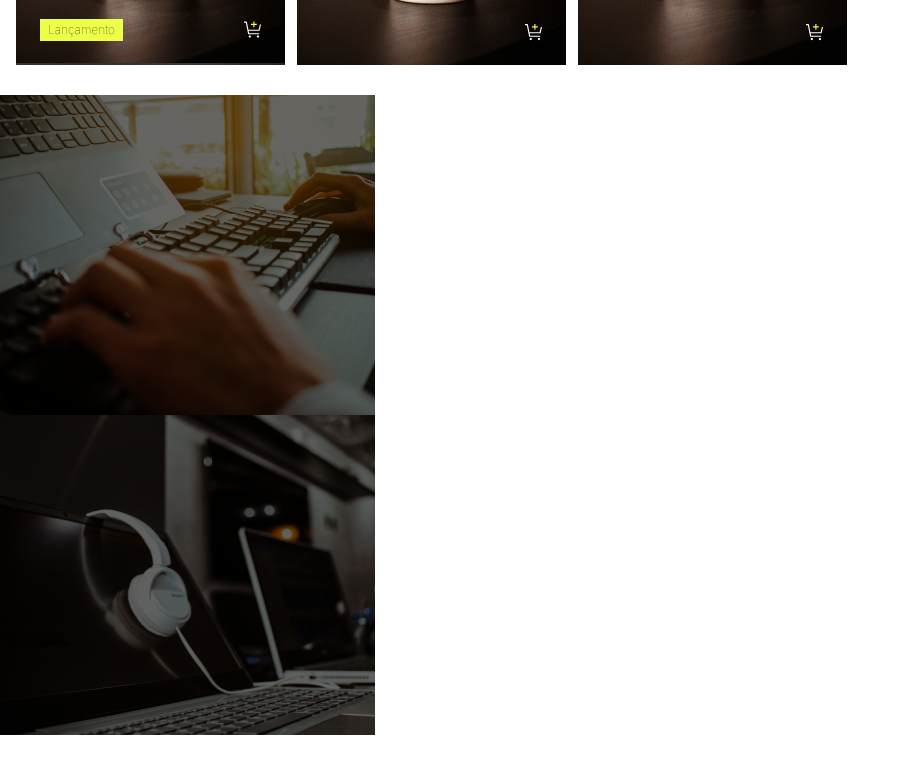
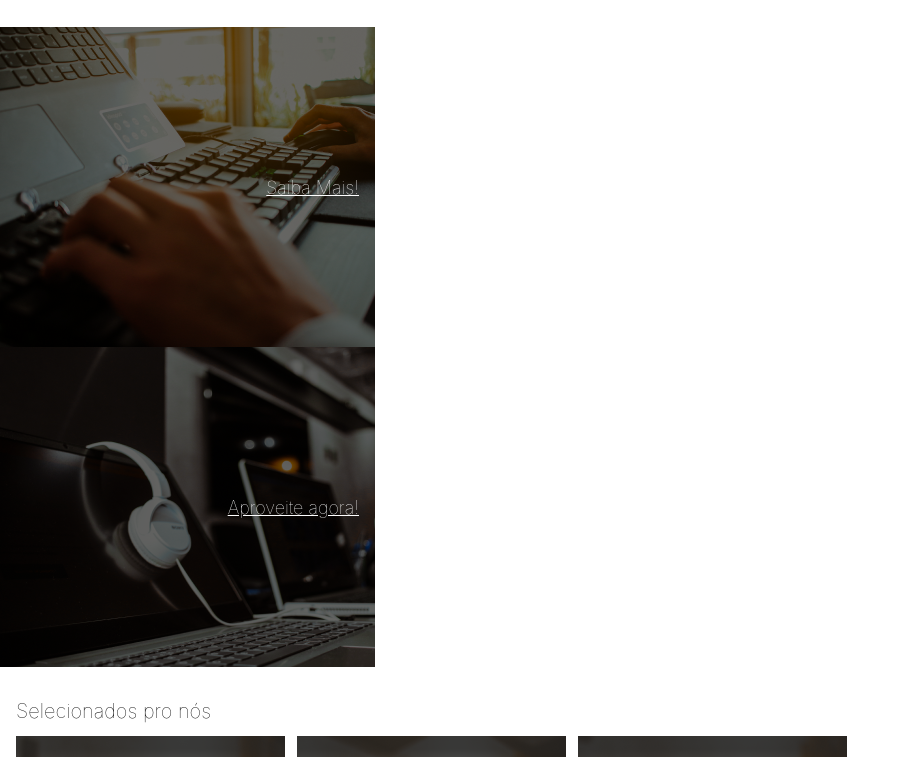
Before and after one commit to Otavio-Piardi/wecodeTeste, a plain HTML site: page index.html in a window 1280 px wide. Shown: the part 1087-1844 px from the top of the page, without its empty margins (0-910 px from the left). Drawn offline with Linux system fonts and the light colour scheme; a web font is replaced by a local one.

Commit message:
Correção Banner Central

```diff
--- a/css/estilo.css
+++ b/css/estilo.css
@@ -14,10 +14,13 @@ html {
     scroll-behavior: smooth;
 }
 
+main {
+    max-width: 1024px;
+}
+
 a {
     color: #FFFFFF;
 }
-
 
 .menu {
     position: fixed;
@@ -276,12 +279,6 @@ a {
     color: #828282;
 }
 
-/* MAIN */
-
-.principal {
-    padding-top: 68px;
-}
-
 /* BANNER HOME PRINCIPAL */
 
 .slider {
@@ -363,13 +360,10 @@ a {
     margin-top: 32px;
 }
 
-
-.legenda-departamento,
-.texto-banner-central {
+.legenda-departamento {
     line-height: 0;
     position: relative;
     color: #FFFFFF;
-
 }
 
 .legenda-departamento {
@@ -396,7 +390,7 @@ a {
 }
 
 .slider-produto::-webkit-scrollbar,
-.slider-footer-topo::-webkit-scrollbar {
+.slider-footer-topo::-webkit-scrollbar, .menu-lateral::-webkit-scrollbar {
     display: none;
 }
 
@@ -487,16 +481,28 @@ a {
     gap: 0;
 }
 
-.banner-central img {
-    min-height: 320px;
-    max-width: max-content;
+.banner-central-group-1, .banner-central-group-2 {
+    display: flex;
+    flex-direction: column;
+    align-items: flex-end;
+    justify-content: center;
+    padding: 16px;
+    width: 375px;
+    height: 320px;
+    background-repeat: no-repeat;
+}
+
+.banner-central-group-1 {
+    background-image: url('../img/Banner-home-corpo-1.png');
+
+}
+
+.banner-central-group-2 {
+    background-image: url('../img/Banner-home-corpo-2.png');
 }
 
 .texto-banner-central {
-    bottom: 147px;
     font-size: 18px;
-    text-align: right;
-    right: 16px;
     text-decoration: underline;
 }
 
@@ -696,3 +702,6 @@ a {
     height: 42px;
     justify-content: center;
 }
+
+@media screen and (min-width: 800px){
+}
--- a/index.html
+++ b/index.html
@@ -206,10 +206,12 @@
         <!-- BANNER CENTRAL -->
         <section>
             <div class="banner-central">
-                <img src="img/Banner-home-corpo-1.png">
-                <p class="texto-banner-central">Saiba Mais!</p>
-                <img src="img/Banner-home-corpo-2.png">
-                <p class="texto-banner-central">Aproveite agora!</p>
+                <div class="banner-central-group-1">
+                    <a class="texto-banner-central">Saiba Mais!</a>
+                </div>
+                <div class="banner-central-group-2">
+                    <a class="texto-banner-central">Aproveite agora!</a>
+                </div>
             </div>
         </section>
         <!-- SELECIONADOS (PRODUTOS VIEW) -->
@@ -258,8 +260,9 @@
         <!-- BANNER CENTRAL -->
         <section>
             <div class="banner-central">
-                <img src="img/Banner-home-corpo-1.png">
-                <p class="texto-banner-central">Saiba Mais!</p>
+                <div class="banner-central-group-1">
+                    <a class="texto-banner-central">Saiba Mais!</p>
+                </div>
             </div>
         </section>
         <!-- EXCLUSIVOS (PRODUTOS VIEW) -->
```
